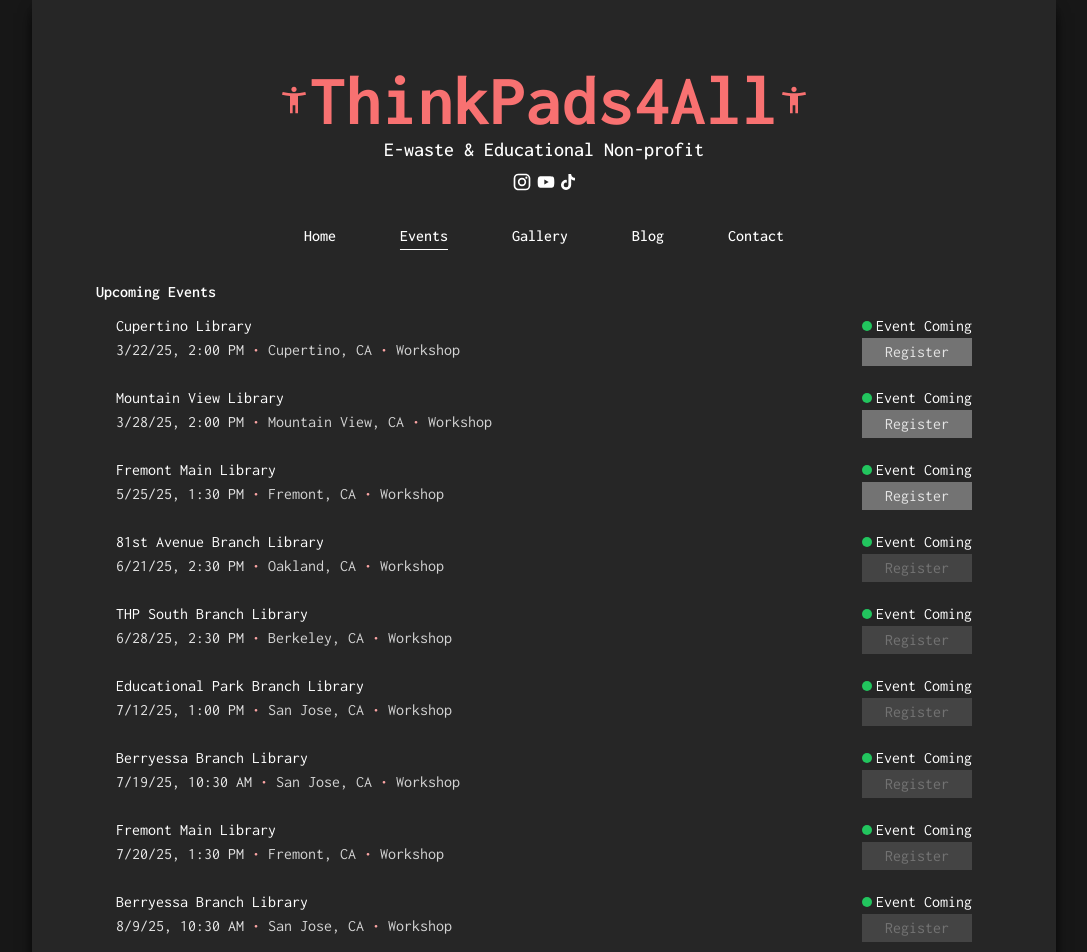
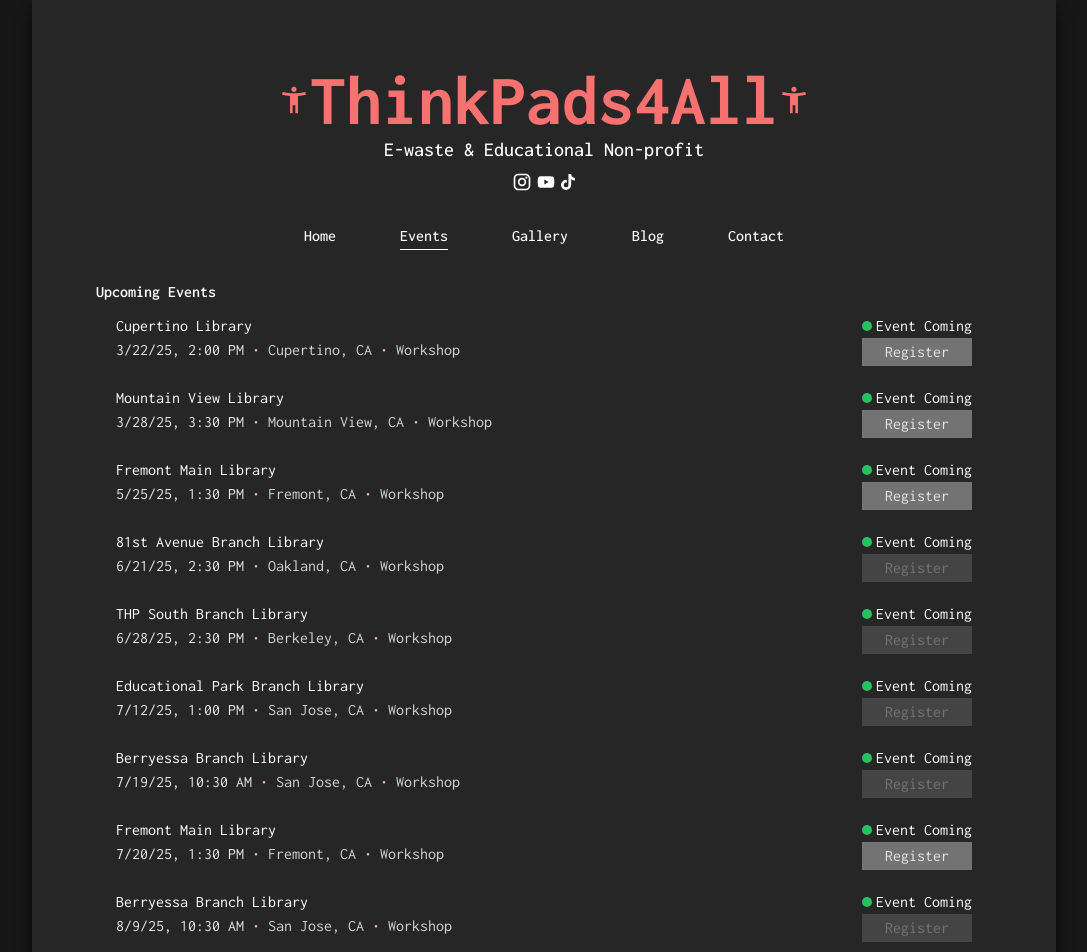
Before and after one commit to anatulya/tp4all-website, a Next.js app: page /events in a window 1280 px wide. Shown: the top 952 px of the page, without its empty margins (96-1183 px from the left). Built offline with nearby package versions, Linux system fonts and the light colour scheme.

Commit message:
fixed time for mnt. view

```diff
--- a/src/app/events/page.js
+++ b/src/app/events/page.js
@@ -9,13 +9,13 @@
         <div className="flex flex-col text-white">
             <h1 className="font-semibold">Upcoming Events</h1>
             <EventListing name={"Cupertino Library"} date={new Date(2025, 2, 22, 14)} link={"https://sccl.bibliocommons.com/events/67952e412a99913600cada63"} city={"Cupertino, CA"} />
-            <EventListing name={"Mountain View Library"} date={new Date(2025, 2, 28, 14)} link={"https://mountainview.libcal.com/event/13559713"} city={"Mountain View, CA"} />
+            <EventListing name={"Mountain View Library"} date={new Date(2025, 2, 28, 15, 30)} link={"https://mountainview.libcal.com/event/13559713"} city={"Mountain View, CA"} />
             <EventListing name={"Fremont Main Library"} date={new Date(2025, 4, 25, 13, 30)} link={"https://aclibrary.bibliocommons.com/events/677ac911be9184c03ac425c1"} city={"Fremont, CA"} />
             <EventListing name={"81st Avenue Branch Library"} date={new Date(2025, 5, 21, 14, 30)} link={""} city={"Oakland, CA"} />
             <EventListing name={"THP South Branch Library"} date={new Date(2025, 5, 28, 14, 30)} link={""} city={"Berkeley, CA"} />
             <EventListing name={"Educational Park Branch Library"} date={new Date(2025, 6, 12, 13)} link={""} city={"San Jose, CA"} />
             <EventListing name={"Berryessa Branch Library"} date={new Date(2025, 6, 19, 10, 30)} link={""} city={"San Jose, CA"} />
-            <EventListing name={"Fremont Main Library"} date={new Date(2025, 6, 20, 13, 30)} link={""} city={"Fremont, CA"} />
+            <EventListing name={"Fremont Main Library"} date={new Date(2025, 6, 20, 13, 30)} link={"https://aclibrary.bibliocommons.com/events/677ac911be9184c03ac425c2"} city={"Fremont, CA"} />
             <EventListing name={"Berryessa Branch Library"} date={new Date(2025, 7, 9, 10, 30)} link={""} city={"San Jose, CA"} />
             <EventListing name={"Dublin Library"} date={new Date(2025, 7, 16, 14, 30)} link={""} city={"Dublin, CA"} />
             <EventListing name={"81st Avenue Branch Library"} date={new Date(2025, 7, 23, 14, 30)} link={""} city={"Oakland, CA"} />
```
